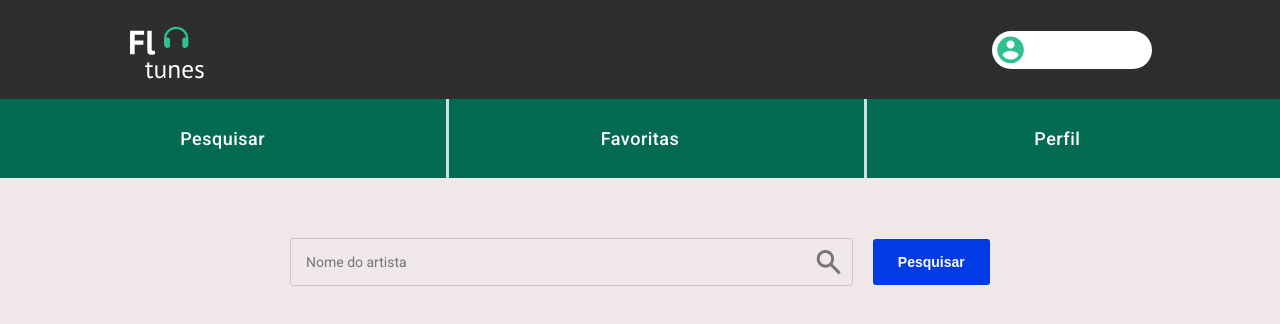
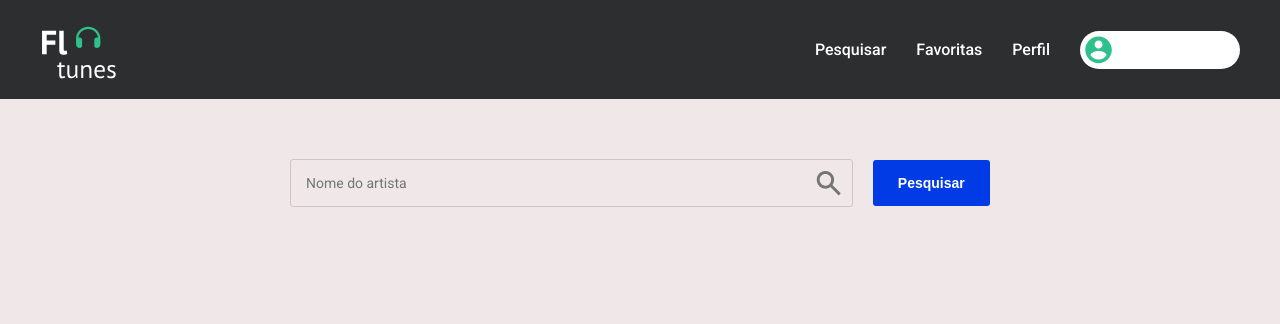
Before and after one commit to flimamcz/fltunes, a React (Create React App) app: page /search in a window 1280 px wide. Shown: the top 324 px of the page. Built offline with nearby package versions, Linux system fonts and the light colour scheme; the HTML template or start-up script is replaced by a standard one.

Commit message:
Altera estilo do header

```diff
--- a/src/components/Header.jsx
+++ b/src/components/Header.jsx
@@ -33,15 +33,7 @@ class Header extends Component {
           <div className="logo-header">
             <img src={ Logo } alt="Logo fl tunes" />
           </div>
-          {loading ? <Loading /> : (
-            <p className="user" data-testid="header-user-name">
-              <img src={ IconUser } alt="icon user profile" width="27" />
-              {user.name}
-            </p>
-          )}
-        </div>
-        <nav className="navbar">
-          <ul>
+          <ul className="navbar">
             <li>
               <Link
                 className="color-white"
@@ -51,7 +43,6 @@ class Header extends Component {
                 Pesquisar
               </Link>
             </li>
-
             <li>
               <Link
                 className="color-white"
@@ -61,7 +52,6 @@ class Header extends Component {
                 Favoritas
               </Link>
             </li>
-
             <li>
               <Link
                 className="color-white"
@@ -71,8 +61,14 @@ class Header extends Component {
                 Perfil
               </Link>
             </li>
+            {loading ? <Loading /> : (
+              <p className="user" data-testid="header-user-name">
+                <img src={ IconUser } alt="icon user profile" width="27" />
+                {user.name}
+              </p>
+            )}
           </ul>
-        </nav>
+        </div>
       </header>
     );
   }
--- a/src/index.css
+++ b/src/index.css
@@ -32,6 +32,17 @@ a {
 
 input, button {
   outline: none;
+}
+
+.loading {
+  color: black;
+  text-align: center;
+  width: 160px;
+  background: white;
+  border-radius: 2rem;
+  padding: 1rem;
+  font-size: 1.4rem;
+  font-weight: 500;
 }
 
 .login {
@@ -97,11 +108,9 @@ input, button {
 }
 
 .header-container {
-  width: 100vw;
-  display: flex;
-  flex-direction: column;
+  width: 100%;
+  padding: 2rem 4rem;
   background-color: #2c2e30;
-  padding: 2rem 0 0 0;
 }
 
 .logo-header img {
@@ -109,12 +118,11 @@ input, button {
 }
 
 .header {
-  width: 80vw;
   display: flex;
   align-items: center;
   justify-content: space-between;
-  color: #2c2e30;
-  margin: 0 auto 2rem auto;
+  max-width: 1260px;
+  margin: 0 auto;
 }
 
 .user {
@@ -130,50 +138,49 @@ input, button {
 }
 
 .navbar {
-  background-color: #036B52;
-  padding: 2.4rem;
-}
-.navbar ul {
-  display: grid;
-  grid-template-columns: repeat(3, 1fr);
-  justify-content: space-between;
-  row-gap: 20px;
-  column-gap: 20px;
-  position: relative;
+  display: flex;
+  align-items: center;
+  gap: 3rem;
 }
 
-.navbar ul li{
-  width: 100%;
-  text-align: center;
-  font-size: 1.8rem;
-  letter-spacing: 0.05rem;
+.navbar li {
+  font-size: 1.6rem;
   font-weight: 500;
-  padding: 0.5rem;
-}
-
-.navbar ul li::after {
-  content: "";
-  background-color: white;
-  opacity: 0.8;
-  display: block;
-  width: 3px;
-  top: -24px;
-  height: 80px;
-  position: absolute;
-}
-
-.navbar ul li:first-child:after {
-  content: "";
-  width: 0;
-  height: 0;
 }
 
 .color-white {
-  color: white;
+  color: #fff;
+  height: 3px;
+}
+.color-white:hover {
+  color: #2FC18C;
+  transition: 0.3s;
 }
 
-.color-white:hover {
-  color: rgb(199, 189, 189);
+.color-white .menu_ativo {
+  color: #2FC18C;
+}
+
+.color-white:hover::after {
+  content: "";
+  height: 3px;
+  background-color: currentColor;
+  display: block;
+  animation: animeLink 0.4s ease forwards;
+}
+
+.color-white :hover {
+  opacity: 0.9;
+}
+
+@keyframes animeLink {
+  from {
+      width: 0%;
+  }
+
+  to {
+      width: 100%;
+  }
 }
 
 /* form search */
```
